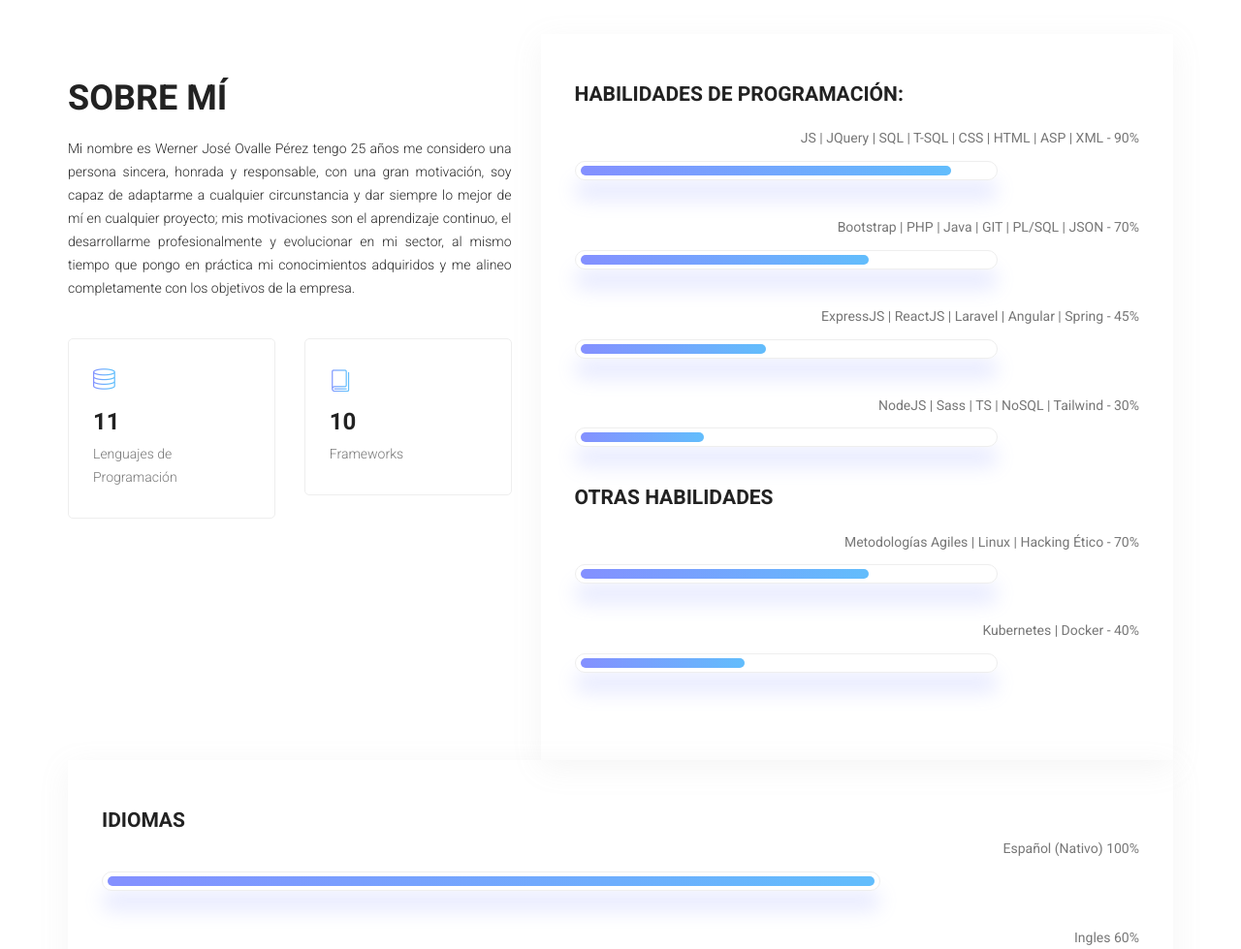
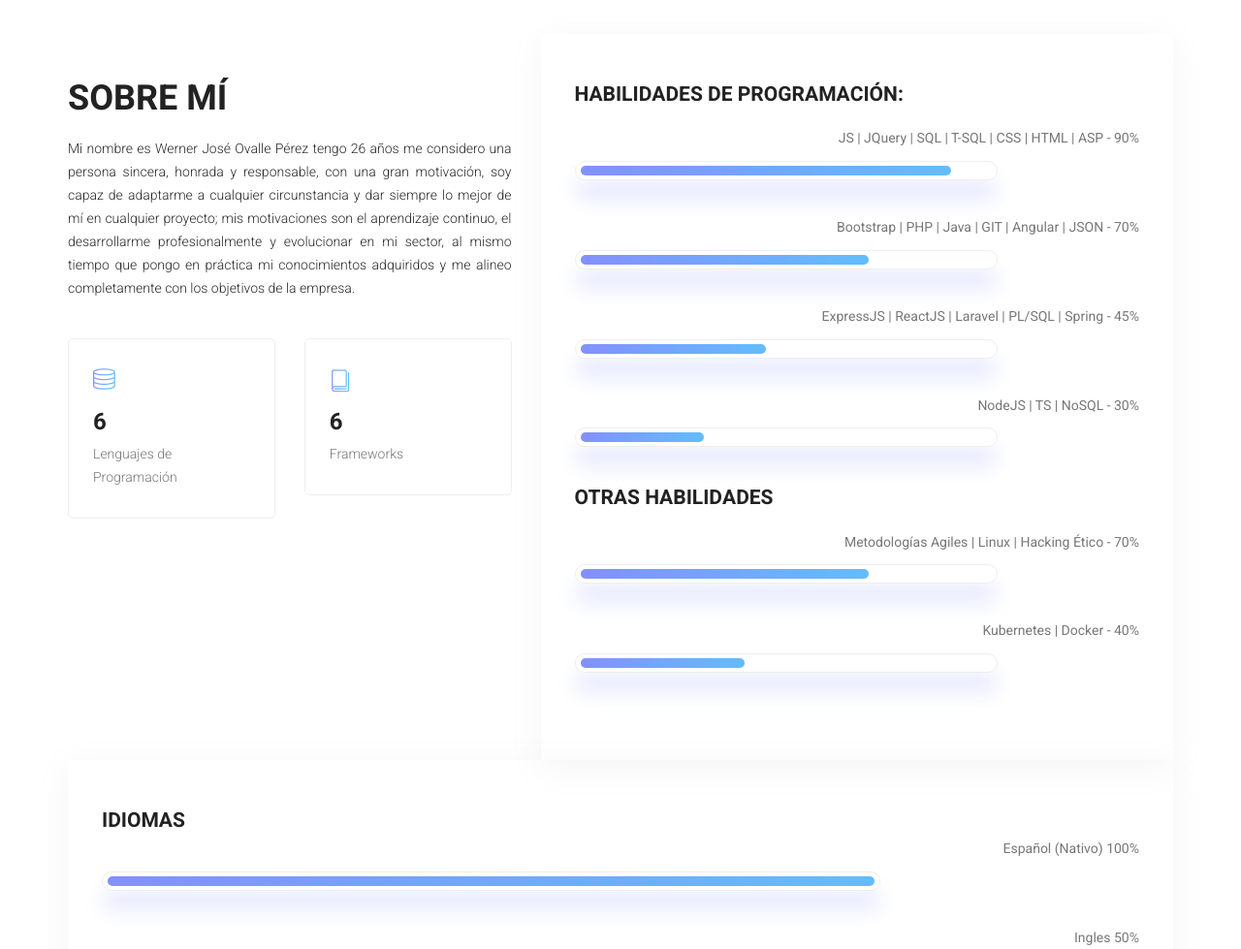
Before and after one commit to WernerOvalle/Portafolio_Antiguo, a website: page index.html in a window 1280 px wide. Shown: the part 940-1919 px from the top of the page at 97% size. Drawn offline with Linux system fonts and the light colour scheme; files whose address does not match are found by name.

Commit message:
2022 update

```diff
--- a/index.html
+++ b/index.html
@@ -116,19 +116,19 @@
 				<div class="col-lg-5">
 					<div class="welcome_text ">
 						<h4>SOBRE MÍ</h4>
-						<p  class="text-justify">Mi nombre es Werner José Ovalle Pérez tengo 25 años me considero una persona sincera, honrada y responsable, con una gran motivación, soy capaz de adaptarme a cualquier circunstancia y dar siempre lo mejor de mí en cualquier proyecto; mis motivaciones son el aprendizaje continuo, el desarrollarme profesionalmente y evolucionar en mi sector, al mismo tiempo que pongo en práctica mi conocimientos adquiridos y me alineo completamente con los objetivos de la empresa.</p>
+						<p  class="text-justify">Mi nombre es Werner José Ovalle Pérez tengo 26 años me considero una persona sincera, honrada y responsable, con una gran motivación, soy capaz de adaptarme a cualquier circunstancia y dar siempre lo mejor de mí en cualquier proyecto; mis motivaciones son el aprendizaje continuo, el desarrollarme profesionalmente y evolucionar en mi sector, al mismo tiempo que pongo en práctica mi conocimientos adquiridos y me alineo completamente con los objetivos de la empresa.</p>
 						<div class="row">
 							<div class="col-md-6">
 								<div class="wel_item">
 									<i class="lnr lnr-database"></i>
-									<h4>11</h4>
+									<h4>6</h4>
 									<p>Lenguajes de Programación</p>
 								</div>
 							</div>
 							<div class="col-md-6">
 								<div class="wel_item">
 									<i class="lnr lnr-book"></i>
-									<h4>10</h4>
+									<h4>6</h4>
 									<p>Frameworks</p>
 								</div>
 							</div>
@@ -137,26 +137,27 @@
 
 					</div>
 				</div>
+				<!-- Lenguajes que me gustan y mas populares ordenados en el nivel que tengo de conocimientos -->
 				<div class="col-lg-7">
 					<div class="tools_expert">
 						<h3>Habilidades de programación:</h3>
 						<div class="mt-4 skill_main">
 							<div class="skill_item">
-								<h4> JS | JQuery | SQL | T-SQL | CSS | HTML | ASP | XML - <span class="counter">90</span>%</h4>
+								<h4> JS | JQuery | SQL | T-SQL | CSS | HTML | ASP  - <span class="counter">90</span>%</h4>
 								<div class="progress">
 									<div class="progress-bar" role="progressbar" aria-valuenow="90" aria-valuemin="0"
 										aria-valuemax="100"></div>
 								</div>
 							</div>
 							<div class="skill_item">
-								<h4>  Bootstrap | PHP | Java | GIT | PL/SQL | JSON  - <span class="counter">70</span>%</h4>
+								<h4>  Bootstrap | PHP | Java | GIT | Angular | JSON   - <span class="counter">70</span>%</h4>
 								<div class="progress">
 									<div class="progress-bar" role="progressbar" aria-valuenow="70" aria-valuemin="0"
 										aria-valuemax="100"></div>
 								</div>
 							</div>
 							<div class="skill_item">
-								<h4> ExpressJS | ReactJS | Laravel | Angular | Spring - <span class="counter">45</span>%</h4>
+								<h4> ExpressJS | ReactJS | Laravel | PL/SQL | Spring - <span class="counter">45</span>%</h4>
 								<div class="progress">
 									<div class="progress-bar" role="progressbar" aria-valuenow="45" aria-valuemin="0"
 										aria-valuemax="100"></div>
@@ -164,7 +165,7 @@
 							</div>
 
 							<div class="skill_item">
-								<h4>NodeJS | Sass | TS | NoSQL | Tailwind - <span class="counter">30</span>%</h4>
+								<h4>NodeJS | TS | NoSQL - <span class="counter">30</span>%</h4>
 								<div class="progress">
 									<div class="progress-bar" role="progressbar" aria-valuenow="30" aria-valuemin="0"
 										aria-valuemax="100"></div>
@@ -211,7 +212,7 @@
 								</div>
 							</div>
 							<div class="skill_item">
-								<h4>Ingles <span class="counter">60</span>%</h4>
+								<h4>Ingles <span class="counter">50</span>%</h4>
 								<div class="progress">
 									<div class="progress-bar" role="progressbar" aria-valuenow="70" aria-valuemin="0"
 										aria-valuemax="100"></div>
```
Also changed, not shown: portfolio.html (+1 -12 lines), dist/index.html, dist/portfolio.html.
